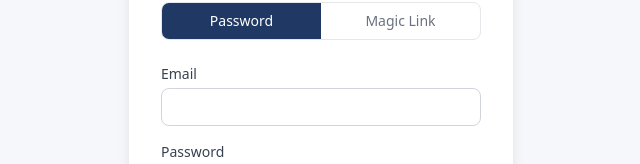
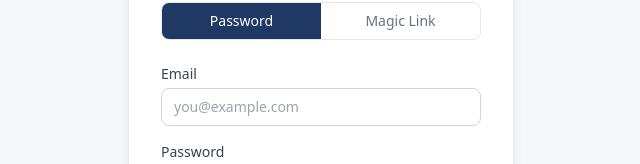
Before and after one commit to rezaesmaeelzadehdizaji-sys/Course-agent, a Next.js app in the folder dashboard/: page /auth/login in a window 1280 px wide. Shown: the part 334-498 px from the top of the page, without its empty margins (319-959 px from the left). Built offline with nearby package versions, Linux system fonts and the light colour scheme; no server answers.

Commit message:
Fix login autofill + TOC auto-update on document open

```diff
--- a/dashboard/src/app/auth/login/page.tsx
+++ b/dashboard/src/app/auth/login/page.tsx
@@ -87,7 +87,10 @@ return (
             </div>
 
             {mode === 'password' ? (
-              <form onSubmit={handlePassword} className="space-y-4">
+              <form onSubmit={handlePassword} autoComplete="off" className="space-y-4">
+                {/* Hidden honeypot fields to trick browser autofill */}
+                <input type="text" name="fake_user" autoComplete="username" style={{ position: 'absolute', opacity: 0, height: 0, width: 0, overflow: 'hidden', pointerEvents: 'none' }} aria-hidden="true" tabIndex={-1} />
+                <input type="password" name="fake_pass" autoComplete="current-password" style={{ position: 'absolute', opacity: 0, height: 0, width: 0, overflow: 'hidden', pointerEvents: 'none' }} aria-hidden="true" tabIndex={-1} />
                 <div>
                   <label className="block text-sm font-medium text-gray-700 mb-1">Email</label>
                   <input
@@ -95,7 +98,12 @@ return (
                     value={email}
                     onChange={(e) => setEmail(e.target.value)}
                     required
+                    name="tflaws_signin_email"
+                    autoComplete="one-time-code"
+                    data-lpignore="true"
+                    data-1p-ignore="true"
                     className="w-full border border-gray-300 rounded-lg px-3 py-2 text-sm focus:outline-none focus:ring-2 focus:ring-[#2E74B5] focus:border-transparent"
+                    placeholder="you@example.com"
                   />
                 </div>
                 <div>
@@ -105,6 +113,10 @@ return (
                     value={password}
                     onChange={(e) => setPassword(e.target.value)}
                     required
+                    name="tflaws_signin_pass"
+                    autoComplete="one-time-code"
+                    data-lpignore="true"
+                    data-1p-ignore="true"
                     placeholder="••••••••"
                     className="w-full border border-gray-300 rounded-lg px-3 py-2 text-sm focus:outline-none focus:ring-2 focus:ring-[#2E74B5] focus:border-transparent"
                   />
@@ -121,7 +133,9 @@ return (
                 </button>
               </form>
             ) : (
-              <form onSubmit={handleMagicLink} className="space-y-4">
+              <form onSubmit={handleMagicLink} autoComplete="off" className="space-y-4">
+                {/* Hidden honeypot field to trick browser autofill */}
+                <input type="text" name="fake_user_ml" autoComplete="username" style={{ position: 'absolute', opacity: 0, height: 0, width: 0, overflow: 'hidden', pointerEvents: 'none' }} aria-hidden="true" tabIndex={-1} />
                 <div>
                   <label className="block text-sm font-medium text-gray-700 mb-1">Email address</label>
                   <input
@@ -129,7 +143,12 @@ return (
                     value={email}
                     onChange={(e) => setEmail(e.target.value)}
                     required
+                    name="tflaws_magic_email"
+                    autoComplete="one-time-code"
+                    data-lpignore="true"
+                    data-1p-ignore="true"
                     className="w-full border border-gray-300 rounded-lg px-3 py-2 text-sm focus:outline-none focus:ring-2 focus:ring-[#2E74B5] focus:border-transparent"
+                    placeholder="you@example.com"
                   />
                 </div>
                 {error && (
--- a/dashboard/src/lib/doc-generator.ts
+++ b/dashboard/src/lib/doc-generator.ts
@@ -95,6 +95,9 @@ export async function generateDocument(
     creator: courseContent.meta.organization,
     title: courseContent.meta.title,
     description: courseContent.meta.subtitle,
+    features: {
+      updateFields: true,
+    },
     styles: buildStyles(),
     numbering: buildNumbering(),
     sections: [
```
